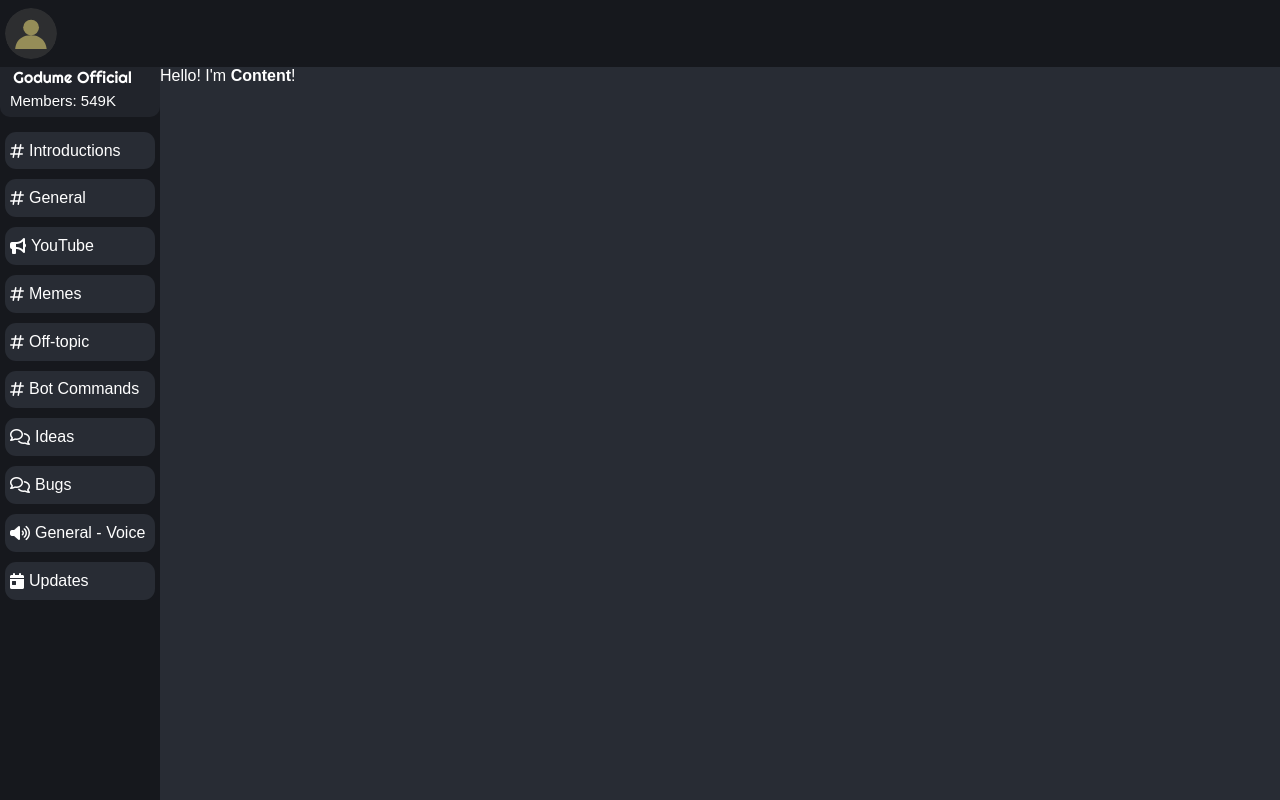
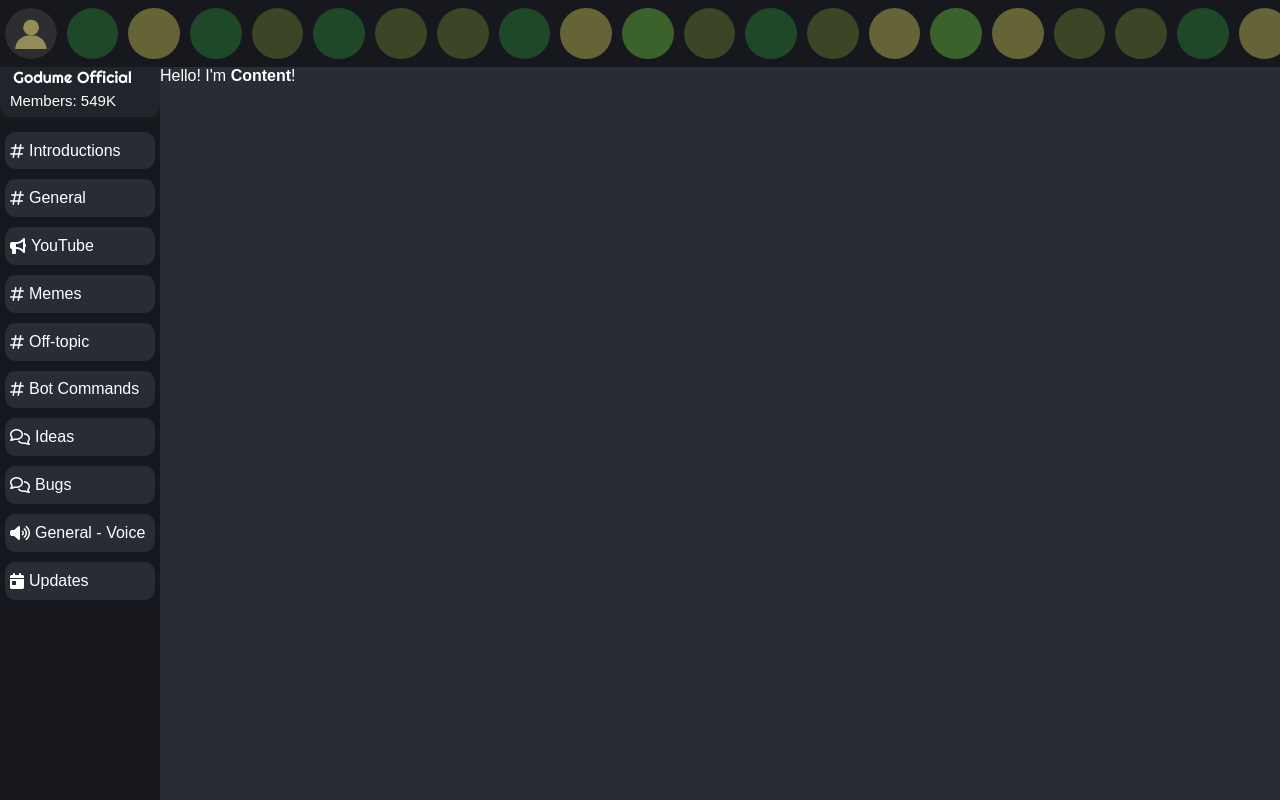
Before and after one commit to mineTomek/Godume, a React (Create React App) app: page / in a window 1280 px wide. Built offline with nearby package versions, Linux system fonts and the light colour scheme.

Commit message:
Update Servers.css
Updated names and shortend :hover and :active animations

```diff
--- a/src/Components/Servers/Servers.css
+++ b/src/Components/Servers/Servers.css
@@ -1,5 +1,5 @@
 .Server {
-    min-width: calc(var(--headerheight) - 5px);
+    min-width: calc(var(--header-height) - 5px);
     aspect-ratio: 1;
     border-radius: 50%;
     text-align: center;
@@ -7,7 +7,7 @@
     margin-left: 5px;
     margin-right: 5px;
 
-    transition: 0.5s ease;
+    transition: 0.2s ease;
 }
 
 .Server:hover {
@@ -19,7 +19,7 @@
 }
 
 .Server-container {
-    height: var(--headerheight);
+    height: var(--header-height);
     align-items: center;
     font-size: calc(10px + 2vmin);
     display: inline-flex;
```
